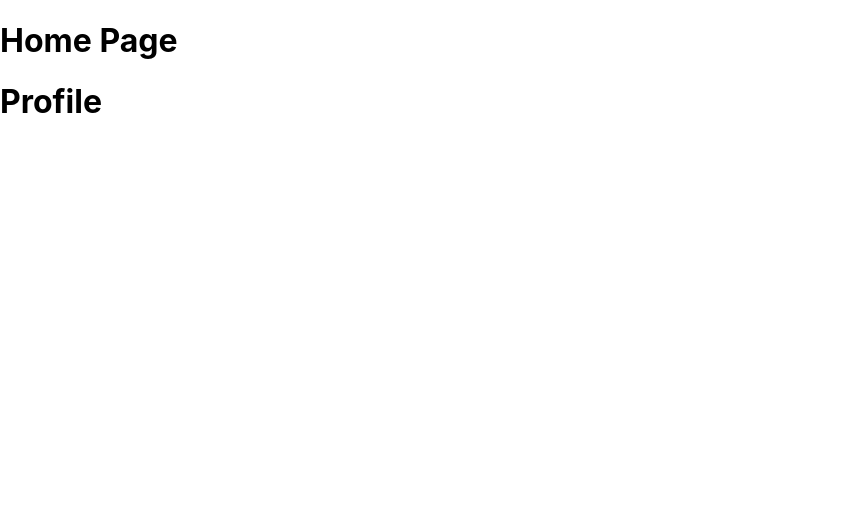
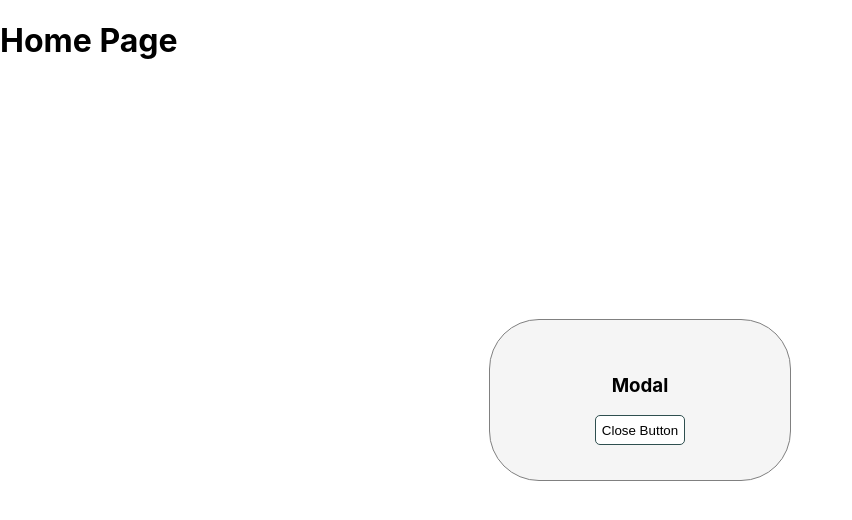
Before and after one commit to oscartrugo/MasterReact-Typecript, a React (Create React App) app in the folder react-udemy-tutorial/: page / in a window 1280 px wide. Shown: the top 520 px of the page, without its empty margins (0-852 px from the left). Built offline with nearby package versions, Linux system fonts and the light colour scheme.

Commit message:
71. Create Portal API

```diff
--- a/react-udemy-tutorial/src/components/HomePage/index.tsx
+++ b/react-udemy-tutorial/src/components/HomePage/index.tsx
@@ -1,19 +1,31 @@
 import React from 'react';
-import Profile from '../Profile';
-import ReactDOM from 'react-dom';
+import Modal from '../Modal';
+import { HomePageState } from './interface';
 
-class HomePage extends React.Component {
-    profileRef: React.RefObject<Profile> = React.createRef(); //Creamos el ref
+class HomePage extends React.Component<{}, HomePageState> {
+    constructor(props: {}) {
+        super(props);
 
-    componentDidMount() {
-        console.log(ReactDOM.findDOMNode(this.profileRef.current)); //Imprimimos el findDOMNode pasando en él el ref
+        this.state = {
+            showModal: true,
+        }
+    }
+
+    handleCloseModal = () => {
+        this.setState({ showModal: false })
+    }
+
+    checkEventPropagation = () => {
+        console.log('Home Page Click');
     }
 
     render() {
+        const { showModal } = this.state;
+
         return (
-            <div>
+            <div onClick={this.checkEventPropagation}>
                 <h1> Home Page </h1>
-                <Profile ref={this.profileRef} /> {/**Implementamos el ref en el componente Profile */}
+                <Modal onClose={this.handleCloseModal} show={showModal} />
             </div>
         )
     }
--- /dev/null
+++ b/react-udemy-tutorial/src/components/HomePage/interface.ts
@@ -0,0 +1,3 @@
+export interface HomePageState {
+    showModal: boolean;
+}
--- /dev/null
+++ b/react-udemy-tutorial/src/components/Modal/index.tsx
@@ -0,0 +1,50 @@
+import React from 'react';
+import { ModalProps } from './interface';
+import './style.css';
+import ReactDOM from 'react-dom';
+
+class Modal extends React.Component<ModalProps> {
+    root: HTMLElement;
+    el: HTMLElement;
+
+    constructor(props: ModalProps) {
+        super(props);
+
+        this.root = document.getElementById('root') as HTMLElement;
+        this.el = document.createElement('div');
+    }
+
+    componentDidMount() {
+        this.root.append(this.el);
+    }
+
+    componentWillUnmount() {
+        this.root.removeChild(this.el);
+    }
+
+    handleCloseModal = () => {
+        this.props.onClose();
+    }
+
+    modalPreventEventPropagation = (event: React.MouseEvent<HTMLDivElement, MouseEvent>) => {
+        event.stopPropagation();
+    }
+
+    render() {
+        const { show = true } = this.props;
+        const modalUI = ReactDOM.createPortal(
+            <div onClick={this.modalPreventEventPropagation} className="modal-container">
+                <div className="modal-overlay" />
+                <div className="modal-body">
+                    <h3>Modal</h3>
+                    <button onClick={this.handleCloseModal} className="modal-button">Close Button</button>
+                </div>
+            </div>,
+            this.el
+        );
+
+        return show ? modalUI : null;
+    }
+}
+
+export default Modal;
--- /dev/null
+++ b/react-udemy-tutorial/src/components/Modal/interface.ts
@@ -0,0 +1,4 @@
+export interface ModalProps {
+    show?: boolean;
+    onClose():void;
+}
--- /dev/null
+++ b/react-udemy-tutorial/src/components/Modal/style.css
@@ -0,0 +1,36 @@
+.modal-container {
+    height: 100%;
+    width: 100%;
+    position: absolute;
+    top: 0;
+    display: flex;
+    align-items: center;
+    justify-content: center;
+}
+
+.modal-overlay {
+    height: 100%;
+    width: 100%;
+}
+
+.modal-body {
+    position: absolute;
+    margin: auto;
+    height: 160px;
+    width: 300px;
+    border: 1px solid gray;
+    background-color: whitesmoke;
+    border-radius: 50px;
+    display: flex;
+    justify-content: center;
+    align-items: center;
+    flex-direction: column;
+}
+
+.modal-button {
+    border-radius: 5px;
+    height: 30px;
+    background-color: white;
+    border: 1px solid darkslategray;
+    cursor: pointer;
+}
```
Also changed, not shown: react-udemy-tutorial/src/App.tsx (+0 -18 lines).
